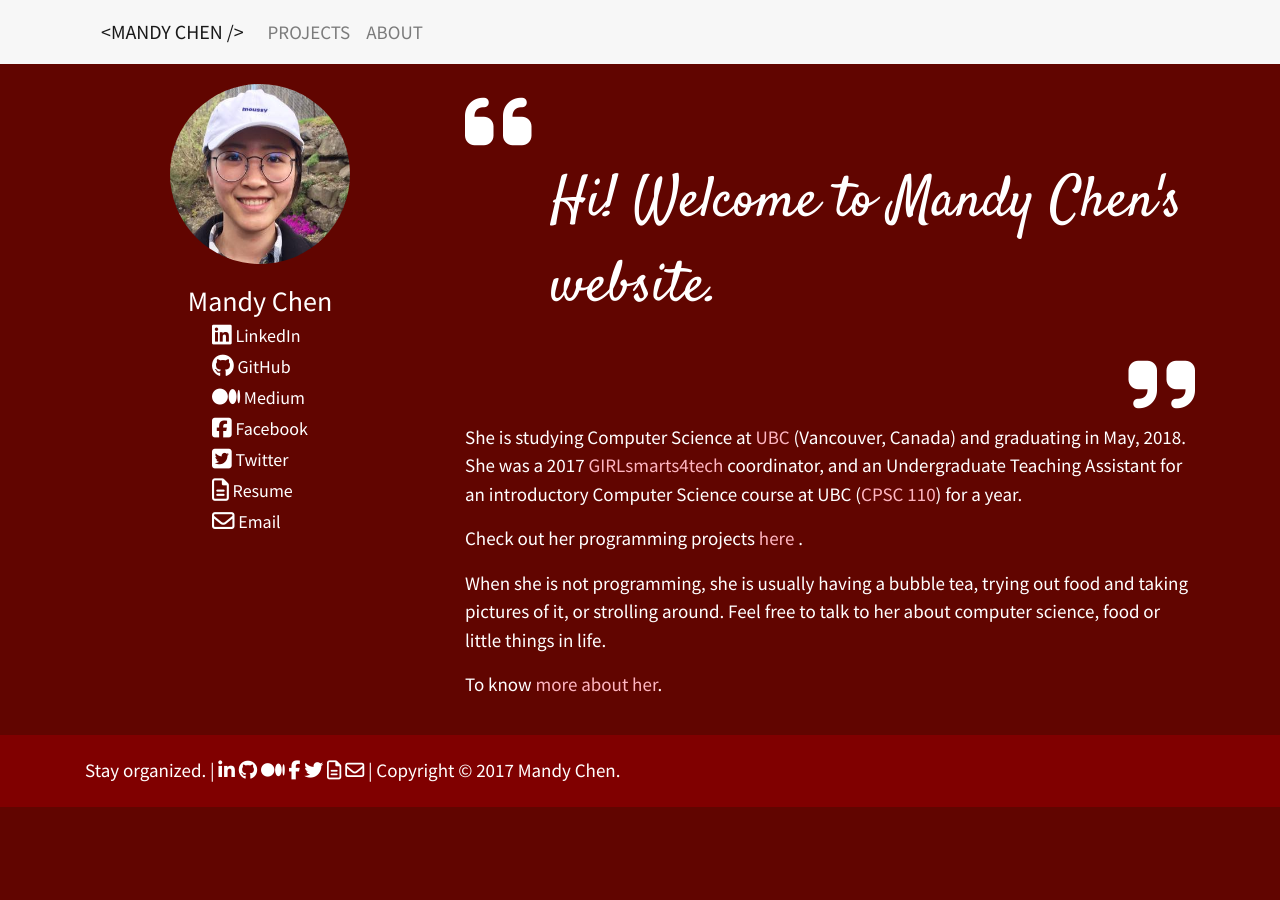
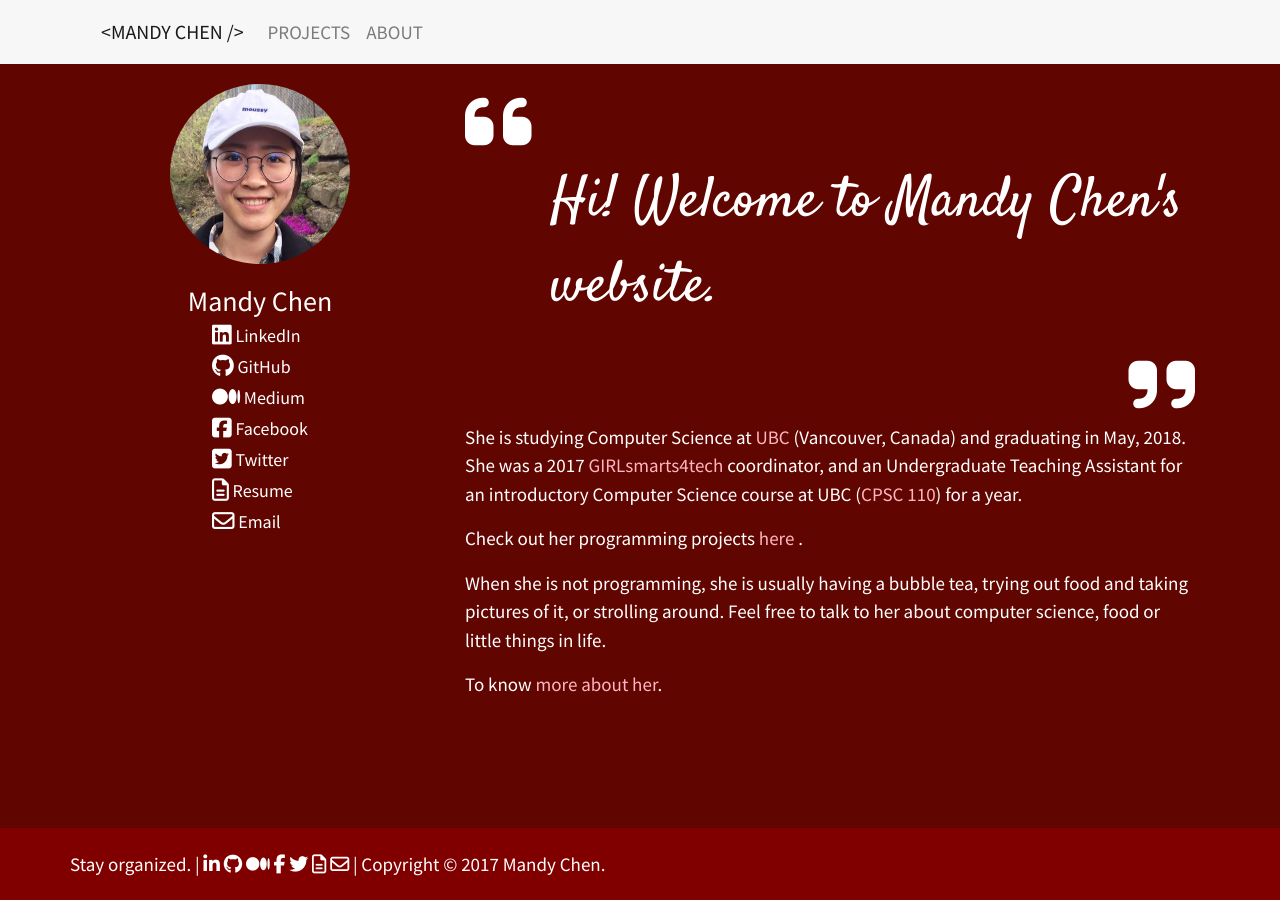
Before and after one commit to 42mandychen/42mandychen.github.io, a Jekyll site: the page built from index.html, in a window 1280 px wide. Built offline with Jekyll 4.4.1, drawn with Linux system fonts in a browser that asks for light colours; nearby versions of some CDN libraries.

Commit message:
Make footer sticky

```diff
--- a/_layouts/default.html
+++ b/_layouts/default.html
@@ -95,6 +95,7 @@
 
     <div class="hidden-sm-down">
       <div class="container">
+        <div class="row">
         <p class="footer-icons mb-0">
           Stay organized. |
           <a href="http://www.linkedin.com/in/mandy-c" class="fa fa-linkedin footer-link" target="_blank"></a>
@@ -112,6 +113,7 @@
         </p>
       </div>
     </div>
+    </div>
   </footer>
 
 
--- a/assets/css/main.css
+++ b/assets/css/main.css
@@ -1,8 +1,14 @@
+html {
+    position: relative;
+    min-height: 100%;
+}
+
 body {
     background-color: #610500;
     font-family: 'Source Sans Pro', sans-serif;
     font-size: 19px;
     font-weight: lighter !important;
+    margin-bottom: 80px;
 }
 
 h3, h5{
@@ -11,10 +17,11 @@ h3, h5{
 
 
 .footer {
+  position: absolute;
     bottom: 0;
     width: 100%;
     height: auto;
-
+    display: block;
     padding-top: 0.1em;
     padding-right: 2em;
     padding-bottom: 0.1em;
```
